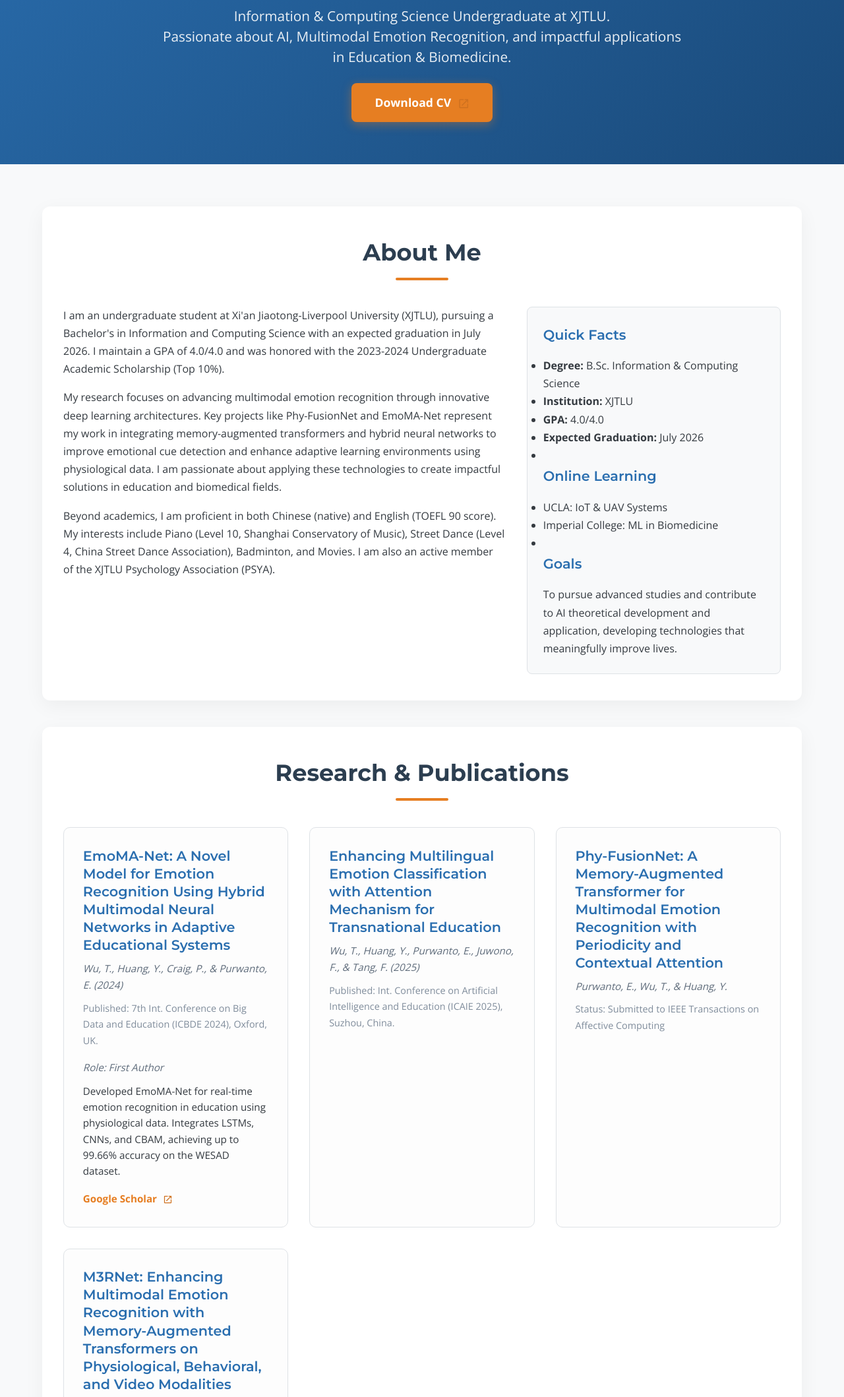
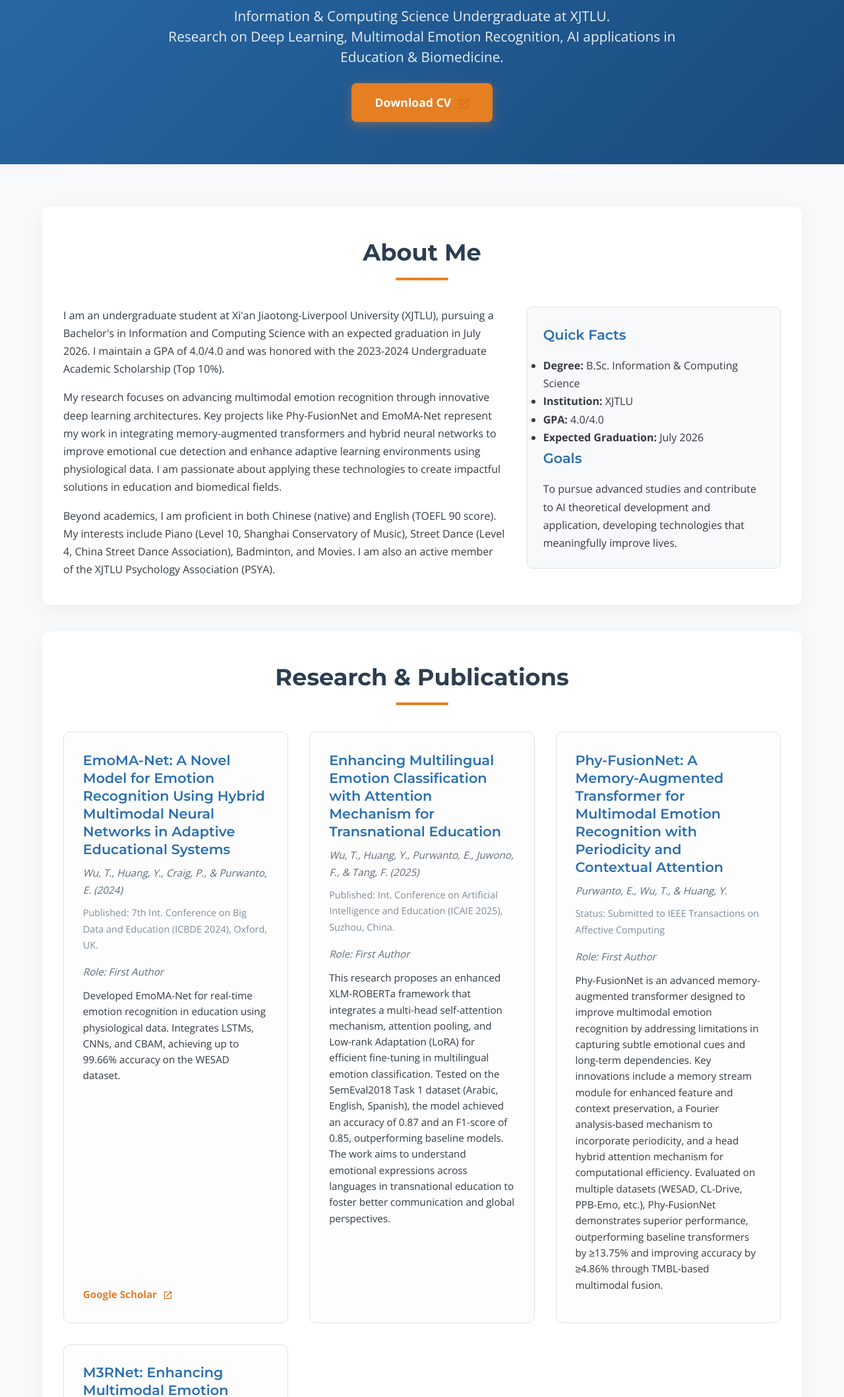
Before and after one commit to EthanTianyiWu/EthanTianyiWu.github.io, a plain HTML site: page index.html in a window 1280 px wide. Shown: the part 429-2547 px from the top of the page at 66% size. Drawn offline with nearby package versions, Linux system fonts and the light colour scheme.

Commit message:
Update index.html

```diff
--- a/index.html
+++ b/index.html
@@ -348,12 +348,12 @@
     </nav>
 
     <header class="hero" id="home">
-        <img src="https://github.com/EthanTianyiWu/EthanTianyiWu.github.io/blob/main/.github/workflows/45x45-%E5%90%B4%E5%A4%A9%E4%B8%80.jpg" alt="Tianyi Wu (Ethan) " class="profile-img-hero">
+        <img src="EthanTianyiWu.github.io/.github/workflows/45x45-吴天一.jpg" alt="Tianyi Wu (Ethan) " class="profile-img-hero">
         <div class="hero-content">
             <h1>Tianyi Wu</h1>
-            <p class="subtitle">Information & Computing Science Undergraduate at XJTLU.<br>Passionate about AI, Multimodal Emotion Recognition, and impactful applications in Education & Biomedicine.</p>
+            <p class="subtitle">Information & Computing Science Undergraduate at XJTLU.<br>Research on Deep Learning, Multimodal Emotion Recognition, AI applications in Education & Biomedicine.</p>
             <div class="cv-link">
-                <a href="https://github.com/EthanTianyiWu/EthanTianyiWu.github.io/blob/main/.github/workflows/Tianyi%20Wu%20CV%205.6.pdf" target="_blank">Download CV <span class="external-link-icon"></span></a>
+                <a href="EthanTianyiWu.github.io/.github/workflows/Tianyi_Wu_CV.pdf" target="_blank">Download CV <span class="external-link-icon"></span></a>
             </div>
         </div>
     </header>
@@ -374,13 +374,6 @@
                         <li><strong>Institution:</strong> XJTLU</li>
                         <li><strong>GPA:</strong> 4.0/4.0</li>
                         <li><strong>Expected Graduation:</strong> July 2026</li>
-                        <li><strong> </strong> </li>
-                    </ul>
-                    <h3>Online Learning</h3>
-                    <ul>
-                        <li>UCLA: IoT & UAV Systems</li>
-                        <li>Imperial College: ML in Biomedicine</li>
-                        <li><strong> </strong> </li>
                     </ul>
                     <h3>Goals</h3>
                     <p>To pursue advanced studies and contribute to AI theoretical development and application, developing technologies that meaningfully improve lives.</p>
@@ -405,18 +398,22 @@
                     <span class="title">Enhancing Multilingual Emotion Classification with Attention Mechanism for Transnational Education</span>
                     <span class="authors">Wu, T., Huang, Y., Purwanto, E., Juwono, F., & Tang, F. (2025)</span>
                     <span class="venue">Published: Int. Conference on Artificial Intelligence and Education (ICAIE 2025), Suzhou, China.</span>
+                     <p class="role mb-1">Role: First Author</p>
+                    <p class="abstract">This research proposes an enhanced XLM-ROBERTa framework that integrates a multi-head self-attention mechanism, attention pooling, and Low-rank Adaptation (LoRA) for efficient fine-tuning in multilingual emotion classification.  Tested on the SemEval2018 Task 1 dataset (Arabic, English, Spanish), the model achieved an accuracy of 0.87 and an F1-score of 0.85, outperforming baseline models.  The work aims to understand emotional expressions across languages in transnational education to foster better communication and global perspectives.</p>
                 </div>
                 <div class="card">
                     <span class="title">Phy-FusionNet: A Memory-Augmented Transformer for Multimodal Emotion Recognition with Periodicity and Contextual Attention</span>
                     <span class="authors">Purwanto, E., Wu, T., & Huang, Y.</span>
                     <span class="venue">Status: Submitted to IEEE Transactions on Affective Computing</span>
+                    <p class="role mb-1">Role: First Author</p>
+                    <p class="abstract">Phy-FusionNet is an advanced memory-augmented transformer designed to improve multimodal emotion recognition by addressing limitations in capturing subtle emotional cues and long-term dependencies.  Key innovations include a memory stream module for enhanced feature and context preservation, a Fourier analysis-based mechanism to incorporate periodicity, and a head hybrid attention mechanism for computational efficiency.  Evaluated on multiple datasets (WESAD, CL-Drive, PPB-Emo, etc.), Phy-FusionNet demonstrates superior performance, outperforming baseline transformers by ≥13.75% and improving accuracy by ≥4.86% through TMBL-based multimodal fusion.</p>
                 </div>
                 <div class="card">
                     <span class="title">M3RNet: Enhancing Multimodal Emotion Recognition with Memory-Augmented Transformers on Physiological, Behavioral, and Video Modalities</span>
                     <span class="authors">Wu, T., Huang, Y., & Purwanto, E.</span>
                     <span class="venue">Status: Submitted to International Conference on Computer Vision (ICCV 2025)</span>
                     <p class="role mb-1">Role: First Author</p>
-                    <p class="abstract">M3RNet advances multimodal emotion recognition by integrating a memory-augmented transformer (Memory Stream) to improve long-term feature retention. Utilizing the TMBL framework, it boosts accuracy on datasets like PPB-Emo (9.15% improvement) and CL-Drive (10.09% over baselines).</p>
+                    <p class="abstract">M3RNet enhances long-term feature retention in multimodal emotion recognition via a memory-augmented Transformer component (Memory Stream). Built on the TMBL framework, it enables advanced multimodal fusion of physiological and video data, improving Transformer's long-range dependency handling. Experiments show M3RNet achieves +9.15% accuracy on PPB-Emo and +10.09% over baselines on CL-Drive, demonstrating robust cross-modal performance and practical adaptability.</p>
                 </div>
             </div>
         </section>
```
